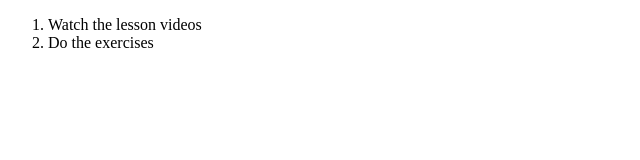
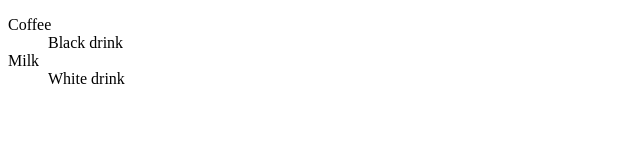
Before and after one commit to Dulanjali-Senarathna/Open-UOM, a plain HTML site: page HTML/index.html in a window 1280 px wide. Shown: the whole page, without its empty margins (0-640 px from the left). Drawn offline with Linux system fonts and the light colour scheme.

Commit message:
Description list

```diff
--- a/HTML/index.html
+++ b/HTML/index.html
@@ -7,10 +7,13 @@
     <title>This is my first web page</title>
 </head>
 <body>
-<ol>
-    <li>Watch the lesson videos</li>
-    <li>Do the exercises</li>
-</ol>
+<dl>
+    <dt>Coffee</dt>
+    <dd>Black drink</dd>
+
+    <dt>Milk</dt>
+    <dd>White drink</dd>
+</dl>
 
 </body>
 </html>
```
Also changed, not shown: HTML/image-01.png (added).
